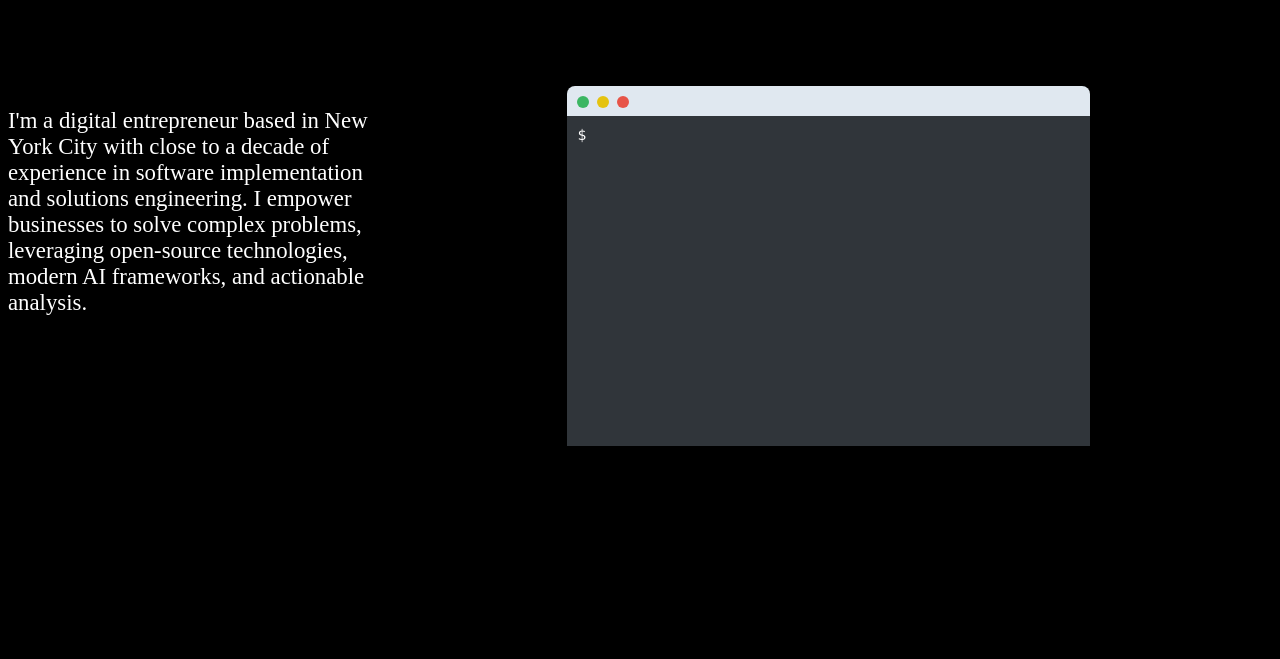
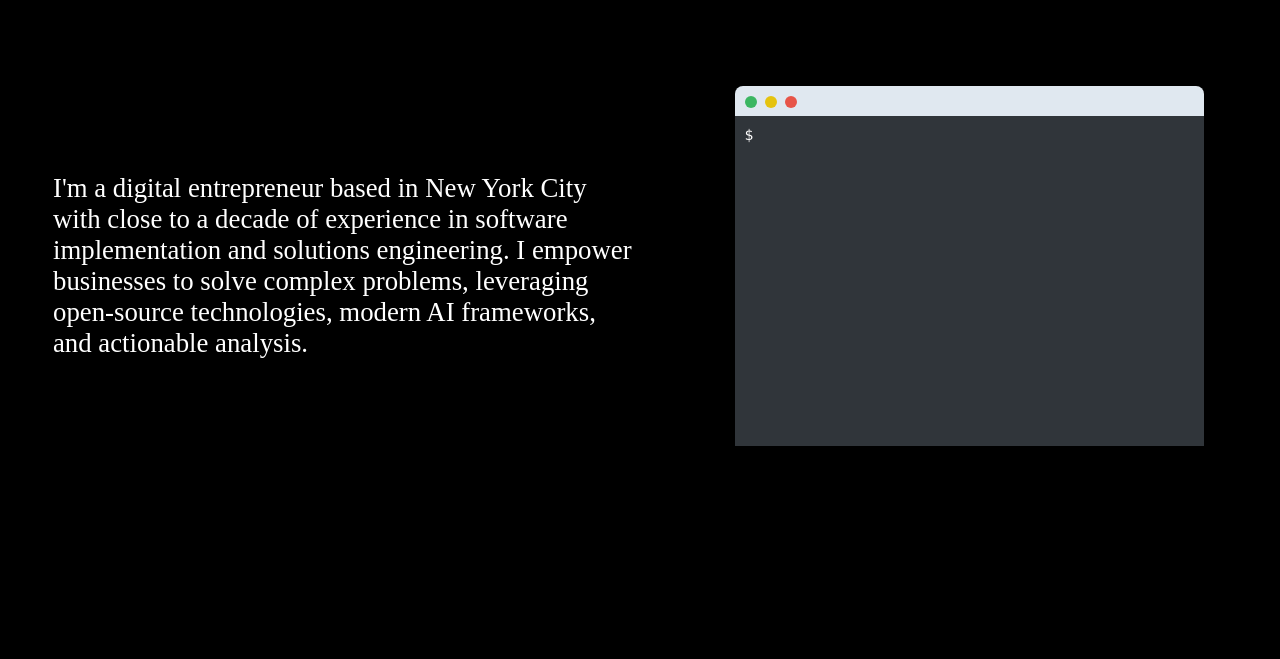
Before and after one commit to asjones-code/aj91-koyeb, a website built with Parcel: page src/index.html in a window 1280 px wide. Shown: the part 281-940 px from the top of the page. Built offline with nearby package versions, Linux system fonts and the light colour scheme; a web font is replaced by a local one.

Commit message:
more layout

```diff
--- a/package.json
+++ b/package.json
@@ -16,5 +16,10 @@
     "parcel": "^2.12.0",
     "unocss": "^0.62.4",
     "unocss-preset-fluid": "^1.0.2"
+  },
+  "dependencies": {
+    "dat.gui": "^0.7.9",
+    "gsap": "^3.12.5",
+    "three": "^0.168.0"
   }
 }
--- a/src/css/base.css
+++ b/src/css/base.css
@@ -129,6 +129,53 @@
   font-style: normal;
 }
 
+/* Outfit */
+@font-face {
+  font-family: 'Outfit';
+  src: url('//cdn.fontshare.com/wf/ZJWRO7FKM5ZBUEHT27BKF46RB7XYPTMZ/ARCHRLRRO3FQFSPFOALQ7MLP3RVYLQIH/MVYF4ESEAKEH43KA4UAEJXCVA2XP4RZO.woff2') format('woff2'),
+       url('//cdn.fontshare.com/wf/ZJWRO7FKM5ZBUEHT27BKF46RB7XYPTMZ/ARCHRLRRO3FQFSPFOALQ7MLP3RVYLQIH/MVYF4ESEAKEH43KA4UAEJXCVA2XP4RZO.woff') format('woff'),
+       url('//cdn.fontshare.com/wf/ZJWRO7FKM5ZBUEHT27BKF46RB7XYPTMZ/ARCHRLRRO3FQFSPFOALQ7MLP3RVYLQIH/MVYF4ESEAKEH43KA4UAEJXCVA2XP4RZO.ttf') format('truetype');
+  font-weight: 100;
+  font-display: swap;
+  font-style: normal;
+}
+@font-face {
+  font-family: 'Outfit';
+  src: url('//cdn.fontshare.com/wf/HGVZO4W7MOWSOT5FITRR2LXJL4LPEVKA/JGNFYTACJN27RPO2O5AUTRRZD4FNRJPI/W7JHARPQSG6P4YAUJKIMUM6JNAX2RFW3.woff2') format('woff2'),
+       url('//cdn.fontshare.com/wf/HGVZO4W7MOWSOT5FITRR2LXJL4LPEVKA/JGNFYTACJN27RPO2O5AUTRRZD4FNRJPI/W7JHARPQSG6P4YAUJKIMUM6JNAX2RFW3.woff') format('woff'),
+       url('//cdn.fontshare.com/wf/HGVZO4W7MOWSOT5FITRR2LXJL4LPEVKA/JGNFYTACJN27RPO2O5AUTRRZD4FNRJPI/W7JHARPQSG6P4YAUJKIMUM6JNAX2RFW3.ttf') format('truetype');
+  font-weight: 300;
+  font-display: swap;
+  font-style: normal;
+}
+@font-face {
+  font-family: 'Outfit';
+  src: url('//cdn.fontshare.com/wf/RPEPC24XXAVK6EWUOKWQUPTOZQR35AS2/BVWMEQ5ZCLZP2VOXOHXQDCZADXNFBXUF/5REHZLR2B5PQAKMITIQJK6BDK34RDHS4.woff2') format('woff2'),
+       url('//cdn.fontshare.com/wf/RPEPC24XXAVK6EWUOKWQUPTOZQR35AS2/BVWMEQ5ZCLZP2VOXOHXQDCZADXNFBXUF/5REHZLR2B5PQAKMITIQJK6BDK34RDHS4.woff') format('woff'),
+       url('//cdn.fontshare.com/wf/RPEPC24XXAVK6EWUOKWQUPTOZQR35AS2/BVWMEQ5ZCLZP2VOXOHXQDCZADXNFBXUF/5REHZLR2B5PQAKMITIQJK6BDK34RDHS4.ttf') format('truetype');
+  font-weight: 400;
+  font-display: swap;
+  font-style: normal;
+}
+@font-face {
+  font-family: 'Outfit';
+  src: url('//cdn.fontshare.com/wf/EUV6IZMPXOYBUY6KFIXKZWM47ESY5XYA/BLW2AGODUKQKRMYEVOEMMPY2ITRKBJIP/OKGWSU2PUNNFKQVFV2XFOSAHRXYREMR2.woff2') format('woff2'),
+       url('//cdn.fontshare.com/wf/EUV6IZMPXOYBUY6KFIXKZWM47ESY5XYA/BLW2AGODUKQKRMYEVOEMMPY2ITRKBJIP/OKGWSU2PUNNFKQVFV2XFOSAHRXYREMR2.woff') format('woff'),
+       url('//cdn.fontshare.com/wf/EUV6IZMPXOYBUY6KFIXKZWM47ESY5XYA/BLW2AGODUKQKRMYEVOEMMPY2ITRKBJIP/OKGWSU2PUNNFKQVFV2XFOSAHRXYREMR2.ttf') format('truetype');
+  font-weight: 700;
+  font-display: swap;
+  font-style: normal;
+}
+@font-face {
+  font-family: 'Outfit';
+  src: url('//cdn.fontshare.com/wf/WAAMEHKHJC5RGH5HYZXARMZDOGNO2EWO/IMX7NRNUMJVK7YFRJRZSA3UNPLUBPYIJ/QWBFHLNJNNJC3X2PA4WN6Q2H5G7OG6MX.woff2') format('woff2'),
+       url('//cdn.fontshare.com/wf/WAAMEHKHJC5RGH5HYZXARMZDOGNO2EWO/IMX7NRNUMJVK7YFRJRZSA3UNPLUBPYIJ/QWBFHLNJNNJC3X2PA4WN6Q2H5G7OG6MX.woff') format('woff'),
+       url('//cdn.fontshare.com/wf/WAAMEHKHJC5RGH5HYZXARMZDOGNO2EWO/IMX7NRNUMJVK7YFRJRZSA3UNPLUBPYIJ/QWBFHLNJNNJC3X2PA4WN6Q2H5G7OG6MX.ttf') format('truetype');
+  font-weight: 900;
+  font-display: swap;
+  font-style: normal;
+}
+
 /* Excon */
 @font-face {
   font-family: 'Excon';
@@ -190,27 +237,33 @@
 
 
 /* layer: default */
-.f-text-16-24{font-size:clamp(1rem, 0.8239rem + 0.7512vw, 1.5rem);}
+.f-text-20-28{font-size:clamp(1.25rem, 1.0739rem + 0.7512vw, 1.75rem);}
 .f-text-64-128{font-size:clamp(4rem, 2.5915rem + 6.0094vw, 8rem);}
-.f-w-250-400{width:clamp(15.625rem, 12.3239rem + 14.0845vw, 25rem);}
-.f-w-650-500{width:clamp(31.25rem, 43.9261rem + -14.0845vw, 40.625rem);}
+.f-w-250-600{width:clamp(15.625rem, 7.9225rem + 32.8638vw, 37.5rem);}
+.f-w-300-500{width:clamp(18.75rem, 14.3486rem + 18.7793vw, 31.25rem);}
+.f-m-20-40{margin:clamp(1.25rem, 0.8099rem + 1.8779vw, 2.5rem);}
 .grid{display:grid;}
 .grid-cols-4{grid-template-columns:repeat(4,minmax(0,1fr));}
 .m-4{margin:1rem;}
 .mx-auto{margin-left:auto;margin-right:auto;}
 .mr-6{margin-right:1.5rem;}
 .flex{display:flex;}
+.basis-1\/2{flex-basis:50%;}
 .flex-col{flex-direction:column;}
 .cursor-not-allowed{cursor:not-allowed;}
 .list-none{list-style-type:none;}
+.items-center{align-items:center;}
+.gap-16{gap:4rem;}
 .bg-black{--un-bg-opacity:1;background-color:rgb(0 0 0 / var(--un-bg-opacity)) /* #000 */;}
+.p-2{padding:0.5rem;}
 .text-center{text-align:center;}
 .text-blue-500{--un-text-opacity:1;color:rgb(59 130 246 / var(--un-text-opacity)) /* #3b82f6 */;}
 .text-gray-400{--un-text-opacity:1;color:rgb(156 163 175 / var(--un-text-opacity)) /* #9ca3af */;}
 .text-white{--un-text-opacity:1;color:rgb(255 255 255 / var(--un-text-opacity)) /* #fff */;}
 .hover\:text-blue-800:hover{--un-text-opacity:1;color:rgb(30 64 175 / var(--un-text-opacity)) /* #1e40af */;}
-.font-light{font-weight:300;}
-.font-excon{font-family:"Excon","Excon";}
+.font-bold{font-weight:700;}
+.font-medium{font-weight:500;}
+.font-outfit{font-family:"Outfit";}
 .font-tabular{font-family:"Tabular";}
 .h-lvh{height:100lvh;}
 @media (min-width: 768px){
--- a/src/css/terminal.css
+++ b/src/css/terminal.css
@@ -4,6 +4,7 @@ body {
   canvas {
     display: block;
   }
+
 
 
   .terminal-window {
--- a/src/index.html
+++ b/src/index.html
@@ -28,19 +28,19 @@
     </nav>
     <section class="h-lvh mx-auto">
         <div class ="m-4">
-            <h1 class="text-white font-tabular font-light f-text-64-128 text-center">
+            <h1 class="text-white font-tabular font-bold f-text-64-128 text-center">
                 Internet Hustler
             </h1>
         </div>
-        <div class="flex flex-col wrap md:flex-row">
-            <div class="f-w-250-400">
-                <p class ="font-excon f-text-16-24 text-white">
+        <div class="flex flex-col items-center wrap md:flex-row gap-16 f-m-20-40">
+            <div class="f-w-250-600 basis-1/2">
+                <p class ="p-2 font-outfit font-medium f-text-20-28 text-white">
                     I'm a digital entrepreneur based in New York City with close to a decade of experience in software implementation and solutions engineering.
                     I empower businesses to solve complex problems, leveraging open-source technologies, modern AI frameworks, and actionable analysis.
                  </p>
 
             </div>
-            <div class="f-w-650-500 terminal-window">
+            <div class="f-w-300-500 terminal-window">
                 <header>
                   <div class="button green"></div>
                   <div class="button yellow"></div>
@@ -82,7 +82,6 @@
 
 
 
-
 </body>
 
 </html>
--- a/uno.config.ts
+++ b/uno.config.ts
@@ -53,6 +53,15 @@ export default defineConfig({
           },
 
         ],
+        outfit:  [
+          {
+            name: 'Outfit',
+            weights: ['100', '300', '400', '700' , '900'],
+            italic: false,
+            provider: 'fontshare',
+          },
+
+        ],
         excon: ['Excon', 'Excon:100,300,400,700,900'],
         mono: ['Fira Code', 'Fira Mono:400,700'],
       },
```
Also changed, not shown: src/js/background.js (added, +8 -0 lines), dist/index.html, 17 other files.
